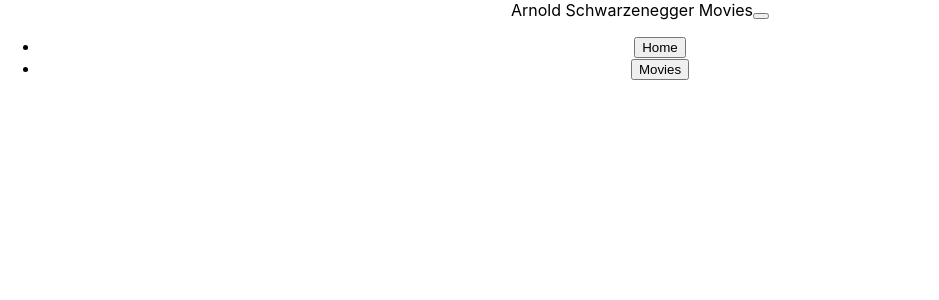
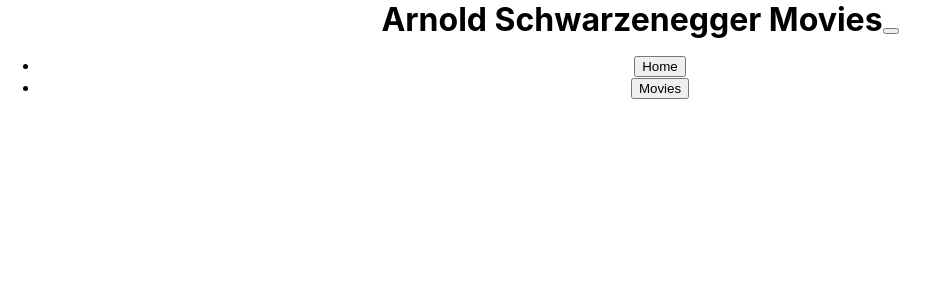
Before and after one commit to Kimichka/phase-2-react-project-frontend-github, a React (Create React App) app: page / in a window 1280 px wide. Shown: the top 300 px of the page, without its empty margins (0-939 px from the left). Built offline with nearby package versions, Linux system fonts and the light colour scheme.

Commit message:
Updates CSS

```diff
--- a/src/index.css
+++ b/src/index.css
@@ -11,3 +11,8 @@
   font-family: source-code-pro, Menlo, Monaco, Consolas, 'Courier New',
     monospace;
 }
+
+.header-text {
+  font-size: 32px;
+  font-weight: bold;
+}
```
